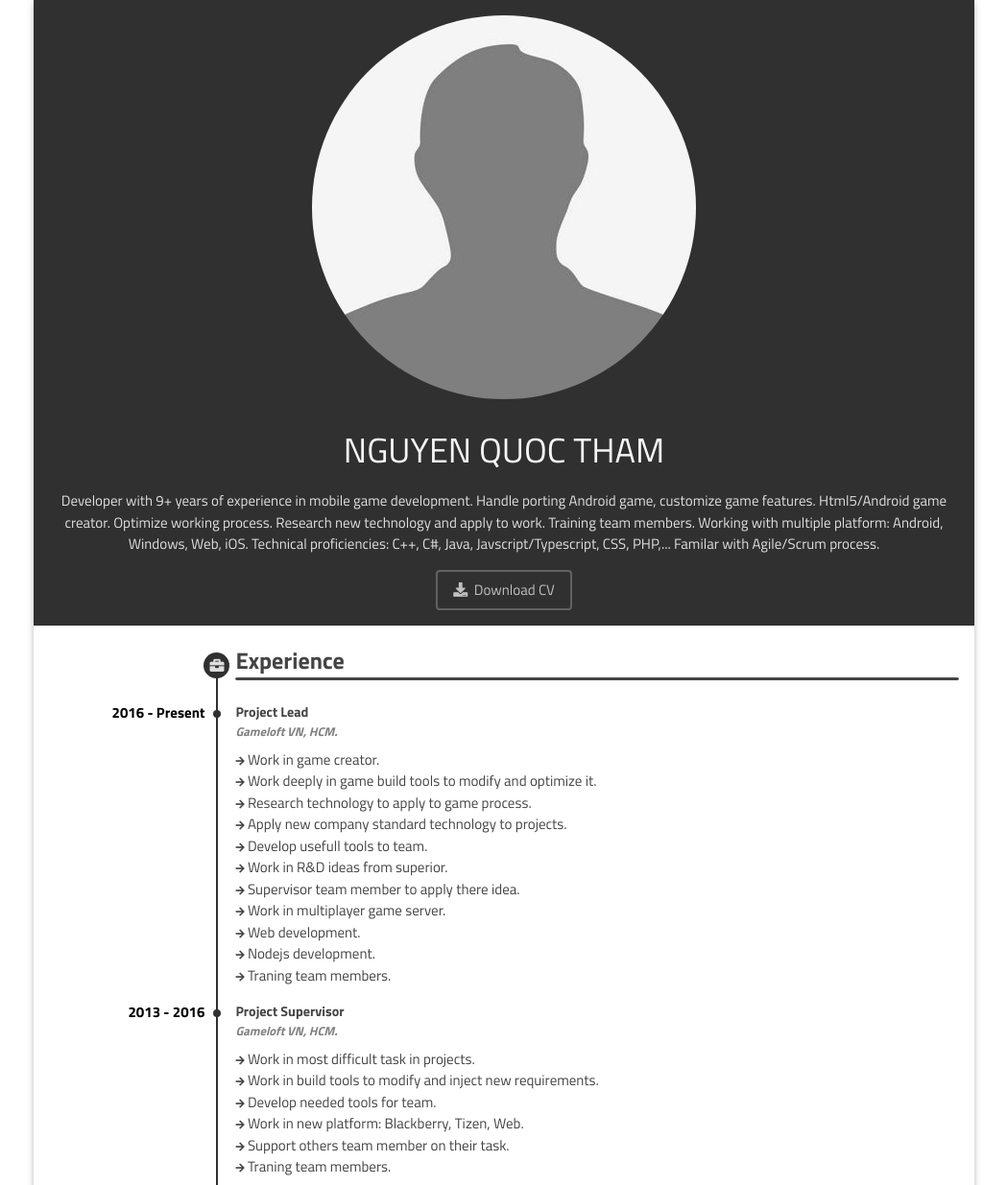
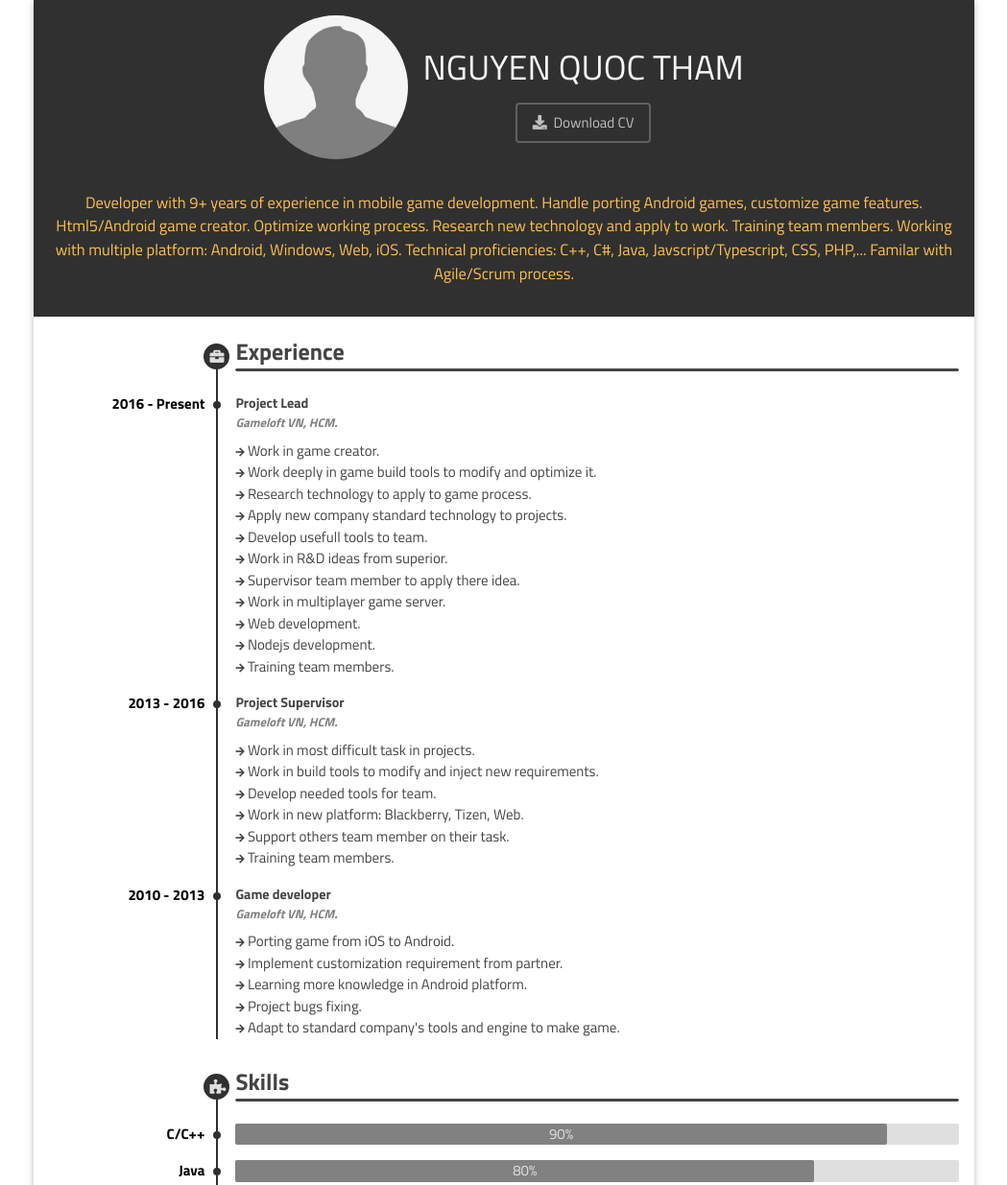
Before and after one commit to nqtham68/nqtham68.github.io, a plain HTML site: page cv/index.html in a window 1280 px wide. Shown: the top 1235 px of the page at 96% size, without its empty margins (115-1164 px from the left). Drawn offline with nearby package versions, Linux system fonts and the light colour scheme.

Commit message:
- update avatar

```diff
--- a/cv/index.html
+++ b/cv/index.html
@@ -9,8 +9,10 @@
     <script src="./script.js"></script>
     <!-- <link rel="stylesheet" href="https://www.w3schools.com/w3css/4/w3.css"> -->
     <link rel="stylesheet" href="./w3.css">
-    <link rel="stylesheet" href="https://use.fontawesome.com/releases/v5.8.1/css/solid.css" integrity="sha384-QokYePQSOwpBDuhlHOsX0ymF6R/vLk/UQVz3WHa6wygxI5oGTmDTv8wahFOSspdm" crossorigin="anonymous">
-    <link rel="stylesheet" href="https://use.fontawesome.com/releases/v5.8.1/css/fontawesome.css" integrity="sha384-vd1e11sR28tEK9YANUtpIOdjGW14pS87bUBuOIoBILVWLFnS+MCX9T6MMf0VdPGq" crossorigin="anonymous">
+    <link rel="stylesheet" href="https://use.fontawesome.com/releases/v5.8.1/css/solid.css"
+        integrity="sha384-QokYePQSOwpBDuhlHOsX0ymF6R/vLk/UQVz3WHa6wygxI5oGTmDTv8wahFOSspdm" crossorigin="anonymous">
+    <link rel="stylesheet" href="https://use.fontawesome.com/releases/v5.8.1/css/fontawesome.css"
+        integrity="sha384-vd1e11sR28tEK9YANUtpIOdjGW14pS87bUBuOIoBILVWLFnS+MCX9T6MMf0VdPGq" crossorigin="anonymous">
     <link rel="stylesheet" href="https://fonts.googleapis.com/css?family=Titillium+Web:400,700">
     <link rel="stylesheet" href="./style.css">
     <title>CV - Nguyen Quoc Tham</title>
@@ -20,16 +22,39 @@
     <div class="w3-content w3-card-2 content">
         <!-- head -->
         <div class="w3-center head">
-            <div class="avatar">
-                <img src="./avatar.jpg" class="img-avatar">
+            <!-- <div class="w3-cell-row info-main">
+                <div class="w3-cell w3-right-align w3-mobile">
+                    <div class="avatar">
+                        <img src="./avatar.jpg" class="img-avatar">
+                    </div>
+                </div>
+                <div class="w3-cell w3-mobile">
+                    <h1 class="w3-xxlarge head-name">NGUYEN QUOC THAM</h1>
+                    <button class="w3-button btn-download"><i class="fas fa-download"></i>&nbsp;&nbsp;Download
+                        CV</button>
+                </div>
+            </div> -->
+            <div class="info-main">
+                <div class="w3-cell-mobile w3-mobile avatar-container">
+                    <div class="avatar">
+                        <img src="./avatar.jpg" class="img-avatar">
+                    </div>
+                </div>
+                <div class="w3-cell-middle w3-mobile info-name">
+                    <h1 class="w3-xxlarge head-name">NGUYEN QUOC THAM</h1>
+                    <button class="w3-button btn-download"><i class="fas fa-download"></i>&nbsp;&nbsp;Download
+                        CV</button>
+                </div>
             </div>
+
             <div class="w3-padding-16 info-head">
-                <h1 class="w3-xxlarge head-name">NGUYEN QUOC THAM</h1>
-                <p>Developer with 9+ years of experience in mobile game development. Handle porting Android game, customize game features.
-                    Html5/Android game creator. Optimize working process. Research new technology and apply to work. Training team members.
-                    Working with multiple platform: Android, Windows, Web, iOS. Technical proficiencies: C++, C#, Java, Javscript/Typescript, CSS, PHP,...
+                <p>Developer with 9+ years of experience in mobile game development. Handle porting Android games,
+                    customize game features.
+                    Html5/Android game creator. Optimize working process. Research new technology and apply to work.
+                    Training team members.
+                    Working with multiple platform: Android, Windows, Web, iOS. Technical proficiencies: C++, C#, Java,
+                    Javscript/Typescript, CSS, PHP,...
                     Familar with Agile/Scrum process.</p>
-                <button class="w3-button btn-download"><i class="fas fa-download"></i>&nbsp;&nbsp;Download CV</button>
             </div>
         </div>
         <!-- work exp -->
@@ -47,16 +72,23 @@
                     <div class="pos-lead">Project Lead</div>
                     <div class="pos-sub">Gameloft VN, HCM.</div>
                     <span class="pos-detail"><i class="fas fa-arrow-right"></i> Work in game creator.</span></br>
-                    <span class="pos-detail"><i class="fas fa-arrow-right"></i> Work deeply in game build tools to modify and optimize it.</span></br>
-                    <span class="pos-detail"><i class="fas fa-arrow-right"></i> Research technology to apply to game process.</span></br>
-                    <span class="pos-detail"><i class="fas fa-arrow-right"></i> Apply new company standard technology to projects.</span></br>
-                    <span class="pos-detail"><i class="fas fa-arrow-right"></i> Develop usefull tools to team.</span></br>
-                    <span class="pos-detail"><i class="fas fa-arrow-right"></i> Work in R&D ideas from superior.</span></br>
-                    <span class="pos-detail"><i class="fas fa-arrow-right"></i> Supervisor team member to apply there idea.</span></br>
-                    <span class="pos-detail"><i class="fas fa-arrow-right"></i> Work in multiplayer game server.</span></br>
+                    <span class="pos-detail"><i class="fas fa-arrow-right"></i> Work deeply in game build tools to
+                        modify and optimize it.</span></br>
+                    <span class="pos-detail"><i class="fas fa-arrow-right"></i> Research technology to apply to game
+                        process.</span></br>
+                    <span class="pos-detail"><i class="fas fa-arrow-right"></i> Apply new company standard technology to
+                        projects.</span></br>
+                    <span class="pos-detail"><i class="fas fa-arrow-right"></i> Develop usefull tools to
+                        team.</span></br>
+                    <span class="pos-detail"><i class="fas fa-arrow-right"></i> Work in R&D ideas from
+                        superior.</span></br>
+                    <span class="pos-detail"><i class="fas fa-arrow-right"></i> Supervisor team member to apply there
+                        idea.</span></br>
+                    <span class="pos-detail"><i class="fas fa-arrow-right"></i> Work in multiplayer game
+                        server.</span></br>
                     <span class="pos-detail"><i class="fas fa-arrow-right"></i> Web development.</span></br>
                     <span class="pos-detail"><i class="fas fa-arrow-right"></i> Nodejs development.</span></br>
-                    <span class="pos-detail"><i class="fas fa-arrow-right"></i> Traning team members.</span></br>
+                    <span class="pos-detail"><i class="fas fa-arrow-right"></i> Training team members.</span></br>
                 </div>
             </div>
             <div class="row">
@@ -65,12 +97,17 @@
                     <div class="sub-title sinfo">2013 - 2016</div>
                     <div class="pos-lead">Project Supervisor</div>
                     <div class="pos-sub">Gameloft VN, HCM.</div>
-                    <span class="pos-detail"><i class="fas fa-arrow-right"></i> Work in most difficult task in projects.</span></br>
-                    <span class="pos-detail"><i class="fas fa-arrow-right"></i> Work in build tools to modify and inject new requirements.</span></br>
-                    <span class="pos-detail"><i class="fas fa-arrow-right"></i> Develop needed tools for team.</span></br>
-                    <span class="pos-detail"><i class="fas fa-arrow-right"></i> Work in new platform: Blackberry, Tizen, Web.</span></br>
-                    <span class="pos-detail"><i class="fas fa-arrow-right"></i> Support others team member on their task.</span></br>
-                    <span class="pos-detail"><i class="fas fa-arrow-right"></i> Traning team members.</span></br>
+                    <span class="pos-detail"><i class="fas fa-arrow-right"></i> Work in most difficult task in
+                        projects.</span></br>
+                    <span class="pos-detail"><i class="fas fa-arrow-right"></i> Work in build tools to modify and inject
+                        new requirements.</span></br>
+                    <span class="pos-detail"><i class="fas fa-arrow-right"></i> Develop needed tools for
+                        team.</span></br>
+                    <span class="pos-detail"><i class="fas fa-arrow-right"></i> Work in new platform: Blackberry, Tizen,
+                        Web.</span></br>
+                    <span class="pos-detail"><i class="fas fa-arrow-right"></i> Support others team member on their
+                        task.</span></br>
+                    <span class="pos-detail"><i class="fas fa-arrow-right"></i> Training team members.</span></br>
                 </div>
             </div>
             <div class="row">
@@ -79,11 +116,15 @@
                     <div class="sub-title sinfo">2010 - 2013</div>
                     <div class="pos-lead">Game developer</div>
                     <div class="pos-sub">Gameloft VN, HCM.</div>
-                    <span class="pos-detail"><i class="fas fa-arrow-right"></i> Porting game from iOS to Android.</span></br>
-                    <span class="pos-detail"><i class="fas fa-arrow-right"></i> Implement customization requirement from partner.</span></br>
-                    <span class="pos-detail"><i class="fas fa-arrow-right"></i> Learning more knowledge in Android platform.</span></br>
+                    <span class="pos-detail"><i class="fas fa-arrow-right"></i> Porting game from iOS to
+                        Android.</span></br>
+                    <span class="pos-detail"><i class="fas fa-arrow-right"></i> Implement customization requirement from
+                        partner.</span></br>
+                    <span class="pos-detail"><i class="fas fa-arrow-right"></i> Learning more knowledge in Android
+                        platform.</span></br>
                     <span class="pos-detail"><i class="fas fa-arrow-right"></i> Project bugs fixing.</span></br>
-                    <span class="pos-detail"><i class="fas fa-arrow-right"></i> Adapt to standard company's tools and engine to make game.</span></br>
+                    <span class="pos-detail"><i class="fas fa-arrow-right"></i> Adapt to standard company's tools and
+                        engine to make game.</span></br>
                 </div>
             </div>
         </div>
@@ -299,7 +340,8 @@
             <div class="row">
                 <div class="col left">&nbsp;</div>
                 <div class="col right">
-                    <div class="cont-detail"><i class="fas fa-home"></i> Vinh Loc A, Binh Chanh, Ho Chi Minh, Viet Nam</div>
+                    <div class="cont-detail"><i class="fas fa-home"></i> Vinh Loc A, Binh Chanh, Ho Chi Minh, Viet Nam
+                    </div>
                 </div>
             </div>
             <div class="row">
--- a/cv/style.scss
+++ b/cv/style.scss
@@ -17,29 +17,42 @@ body {
     color: $color-theme-l4;
 }
 
+.info-main {
+    padding: 0 16px;
+}
+.avatar-container {
+    display: inline-block;
+}
+.info-name {
+    display: inline-block;
+    margin: auto 6px;
+}
 .info-head {
     padding-left: 8px;
     padding-right: 8px;
+    font-size: 1.1em;
+    color: #ffc14b;
 }
 
 .avatar {
     display: inline-block;
     position: relative;
+    margin: auto 6px;
     &::before {
         content: "";
         position: absolute;
         top: 0; bottom: 0;
         width: 100%; height: 100%;
         border-radius: 50%;
-        opacity: 0;
+        opacity: 1;
         box-shadow: 0 0 10px 0 rgba(255, 255, 255, 1), 0 0 20px 0 rgba(0, 255, 255, 0.05);
         transition: all 0.5s ease-out;
-        clip: rect(420px, 420px, 420px, -20px);
+        clip: rect(170px, 170px, 170px, -20px);
     }
     &:hover {
         &::before {
             opacity: 1;
-            clip: rect(-20px, 420px, 420px, -20px);
+            clip: rect(-20px, 170px, 170px, -20px);
         }
     }
     &::after {
@@ -54,28 +67,32 @@ body {
 .img-avatar {
     position: relative;
     border-radius: 50%;
-
+    width: 100%;
+    max-width: 150px;
 }
 @media (max-width:600px) {
-    .img-avatar {
-        border-radius: 0;
-        width: 100%;
-        &:hover {
-            box-shadow: none;
-        }
-    }
-    .head {
-        padding-top: 0px;
-    }
-    .avatar {
-        width: 100%;
-        &::after {
-            content: "";
-        }
-        &::before {
-            content: none;
-        }
-    }
+    // .info-main > div {
+    //     text-align: center!important;
+    // }
+    // .img-avatar {
+    //     border-radius: 0;
+    //     width: 100%;
+    //     &:hover {
+    //         box-shadow: none;
+    //     }
+    // }
+    // .head {
+    //     padding-top: 0px;
+    // }
+    // .avatar {
+    //     width: 100%;
+    //     &::after {
+    //         content: "";
+    //     }
+    //     &::before {
+    //         content: none;
+    //     }
+    // }
 }
 
 .head-name {
```
Also changed, not shown: cv/style.css.
